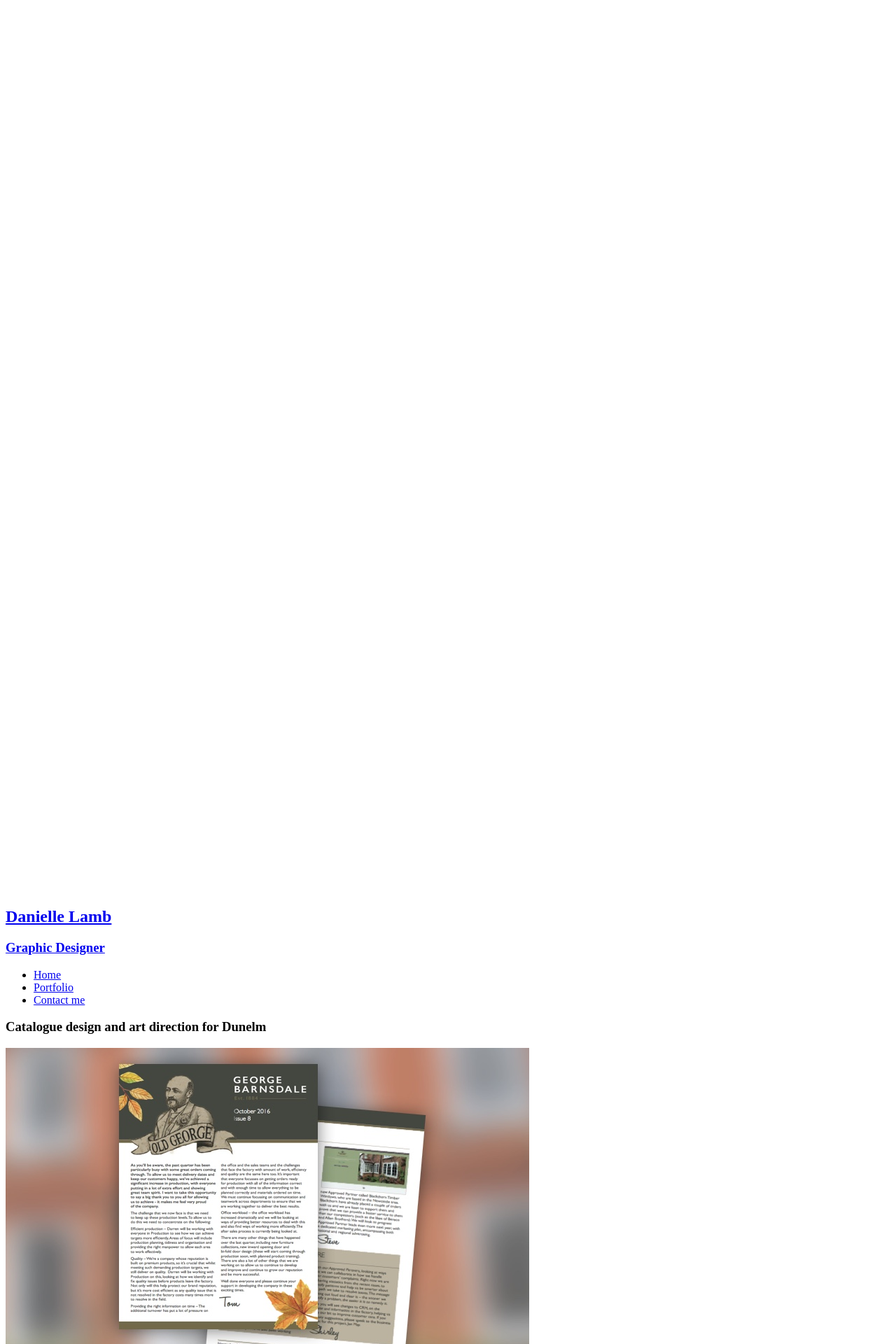
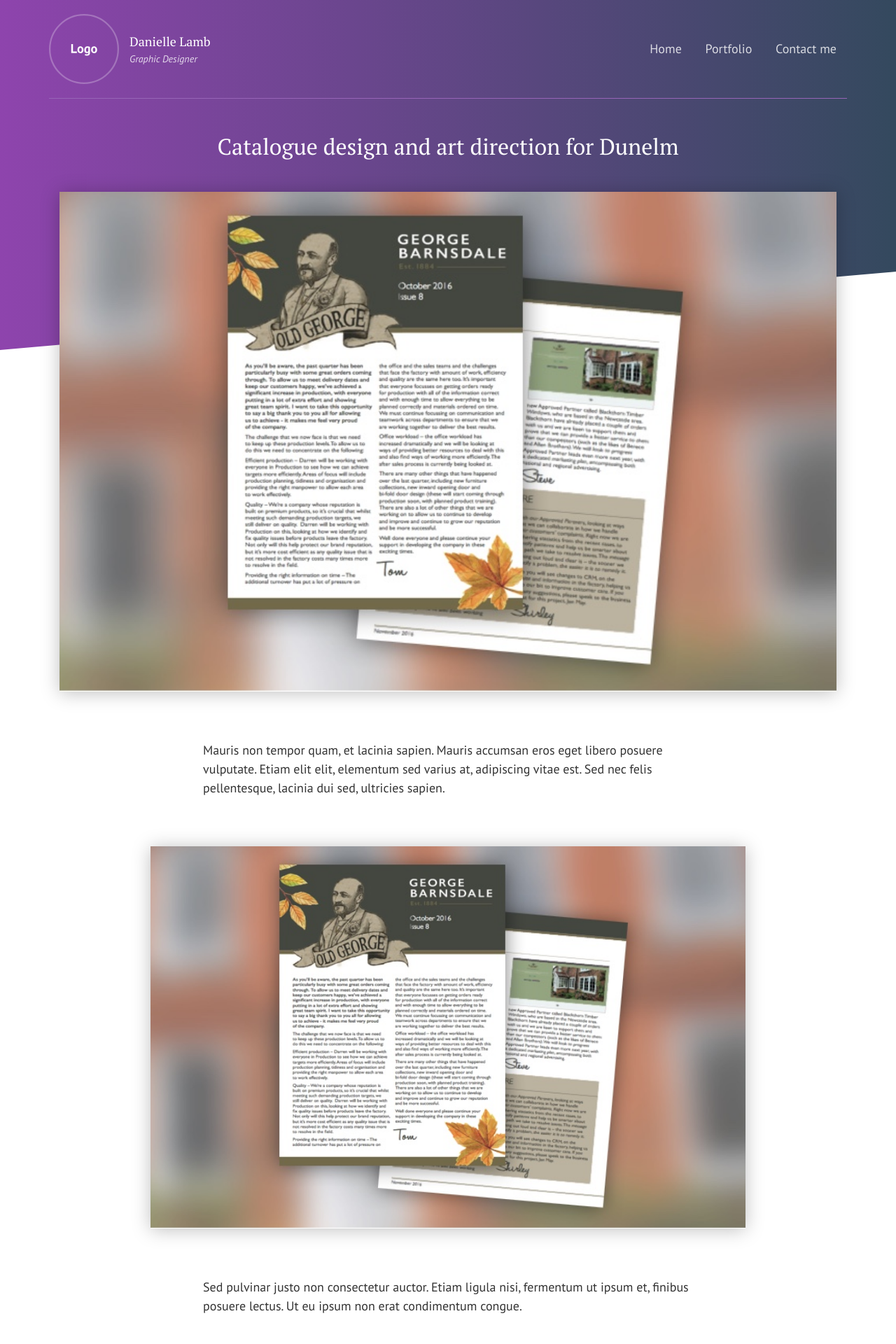
Before and after one commit to justinlamb1/danielle-portfolio-3, a Jekyll site: the page built from _posts/2017-10-29-catalogue-design-for-dunelm.html, in a window 1280 px wide. Shown: the top 1920 px of the page at 70% size. Built offline with Jekyll 4.4.1, drawn with Linux system fonts in a browser that asks for light colours.

Commit message:
css update

```diff
--- a/_config.yml
+++ b/_config.yml
@@ -11,7 +11,7 @@
 description: > # this means to ignore newlines until "baseurl:"
   Hello, I’m a Graphic Designer with over 6 years experience, working across Leicestershire, Nottinghamshire and Cambridgeshire, specialising in print design and art direction.
 baseurl: "" # the subpath of your site, e.g. /blog
-url: "http://daniellelamb.co.uk" # the base hostname & protocol for your site
+url: "https://justinlamb1.github.io/danielle-portfolio-3" # the base hostname & protocol for your site
 twitter_username: jekyllrb
 github_username:  jekyll
 
--- a/_includes/head.html
+++ b/_includes/head.html
@@ -6,7 +6,7 @@
   <title>{% if page.title %}{{ page.title | escape }}{% else %}{{ site.title | escape }}{% endif %}</title>
   <meta name="description" content="{% if page.excerpt %}{{ page.excerpt | strip_html | strip_newlines | truncate: 160 }}{% else %}{{ site.description }}{% endif %}">
 
-  <link rel="stylesheet" href="{{ site.baseurl }}css/main.css">
+  <link rel="stylesheet" href="{{ site.url }}/css/main.css">
   <link rel="canonical" href="{{ page.url | replace:'index.html','' | prepend: site.baseurl | prepend: site.url }}">
   <link rel="alternate" type="application/rss+xml" title="{{ site.title }}" href="{{ "/feed.xml" | prepend: site.baseurl | prepend: site.url }}">
 </head>
--- a/_posts/2017-10-29-catalogue-design-for-dunelm.html
+++ b/_posts/2017-10-29-catalogue-design-for-dunelm.html
@@ -1,7 +1,7 @@
 ---
 layout: casestudy
 title: "Catalogue design and art direction for Dunelm"
-permalink: portfolio/catalogue-design-for-dunelm
+permalink: /portfolio/catalogue-design-for-dunelm
 ---
 
 <img src="/images/hero-image-test.jpg" alt="" class="casestudy__content__hero-image">
--- a/index.html
+++ b/index.html
@@ -41,12 +41,12 @@
     <div class="container">
       <div class="row">
         <div class="col-md-6 col-lg-7">
-          <a href="{{ "/portfolio/catalogue-design-for-dunelm" | prepend: site.baseurl }}">
+          <a href="{{ site.baseurl }}/portfolio/catalogue-design-for-dunelm">
             <img src="images/image-test.png" alt="">
           </a>
         </div>
         <div class="col-md-6 col-lg-5">
-          <h2><a href="{{ "/portfolio/catalogue-design-for-dunelm" | prepend: site.baseurl }}">Catalogue design and art direction for Dunelm</a></h2>
+          <h2><a href="{{ site.baseurl }}/portfolio/catalogue-design-for-dunelm">Catalogue design and art direction for Dunelm</a></h2>
           <p>Mauris non tempor quam, et lacinia sapien. Mauris accumsan eros eget libero posuere vulputate. Etiam elit elit, elementum sed varius at, adipiscing vitae est. Sed nec felis pellentesque, lacinia dui sed, ultricies sapien.</p>
         </div>
       </div>
```
